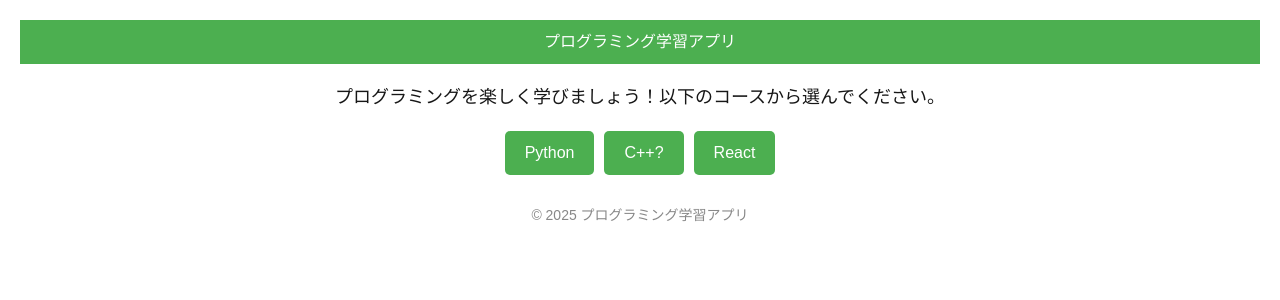
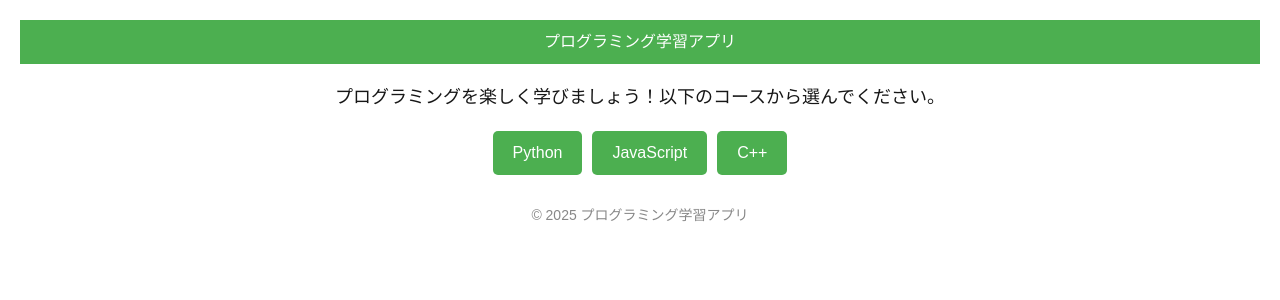
Before and after one commit to KinuGra/hack-learn, a Next.js app: page / in a window 1280 px wide. Shown: the top 300 px of the page. Built offline with nearby package versions, Linux system fonts and the light colour scheme.

Commit message:
ボタンの軽微な修正

```diff
--- a/src/components/tmp.tsx
+++ b/src/components/tmp.tsx
@@ -12,8 +12,8 @@ const HomeScreen: React.FC = () => {
         </p>
         <div style={styles.buttonContainer}>
           <button style={styles.button}>Python</button>
-          <button style={styles.button}>C++?</button>
-          <button style={styles.button}>React</button>
+          <button style={styles.button}>JavaScript</button>
+          <button style={styles.button}>C++</button>
         </div>
       </main>
       <footer style={styles.footer}>
```
